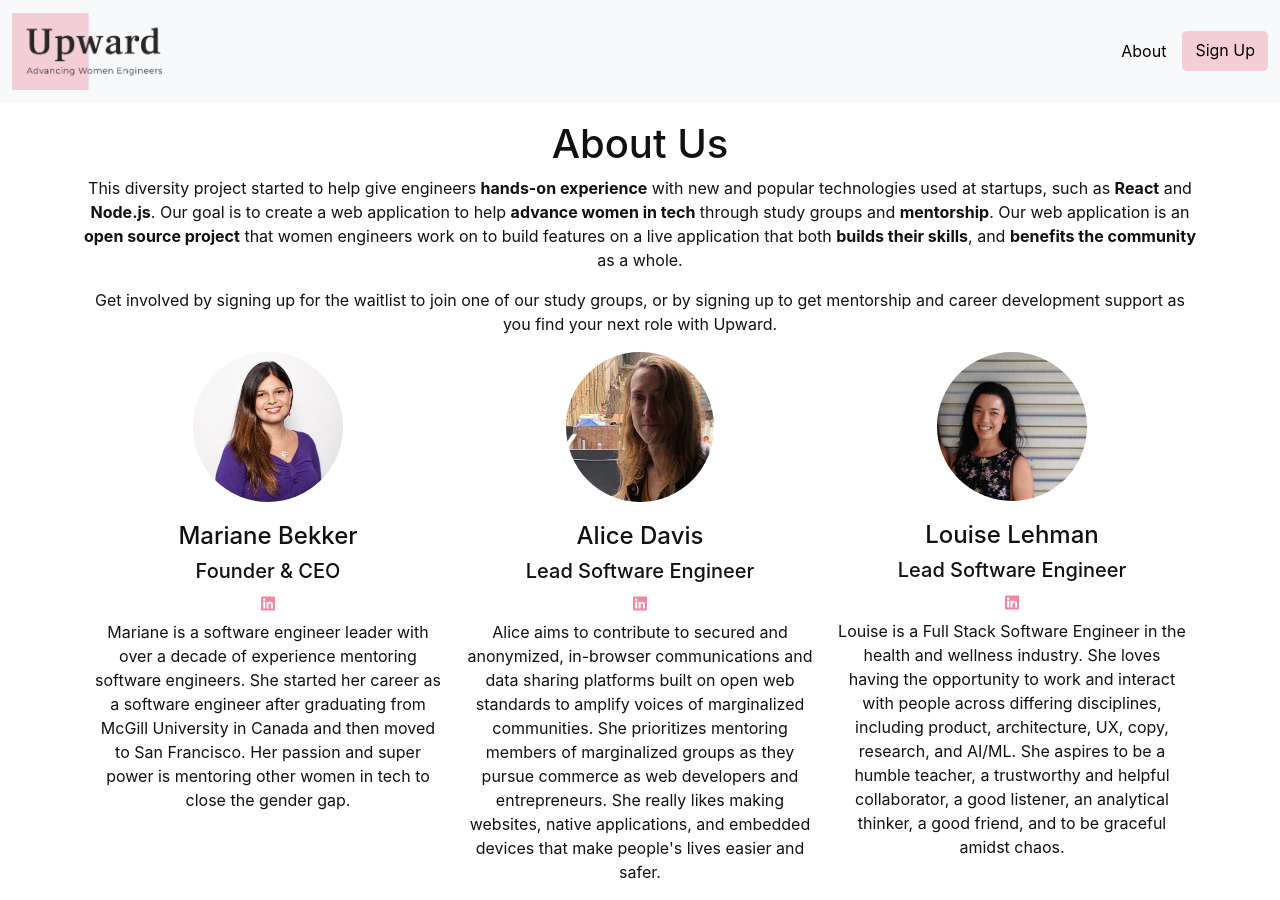
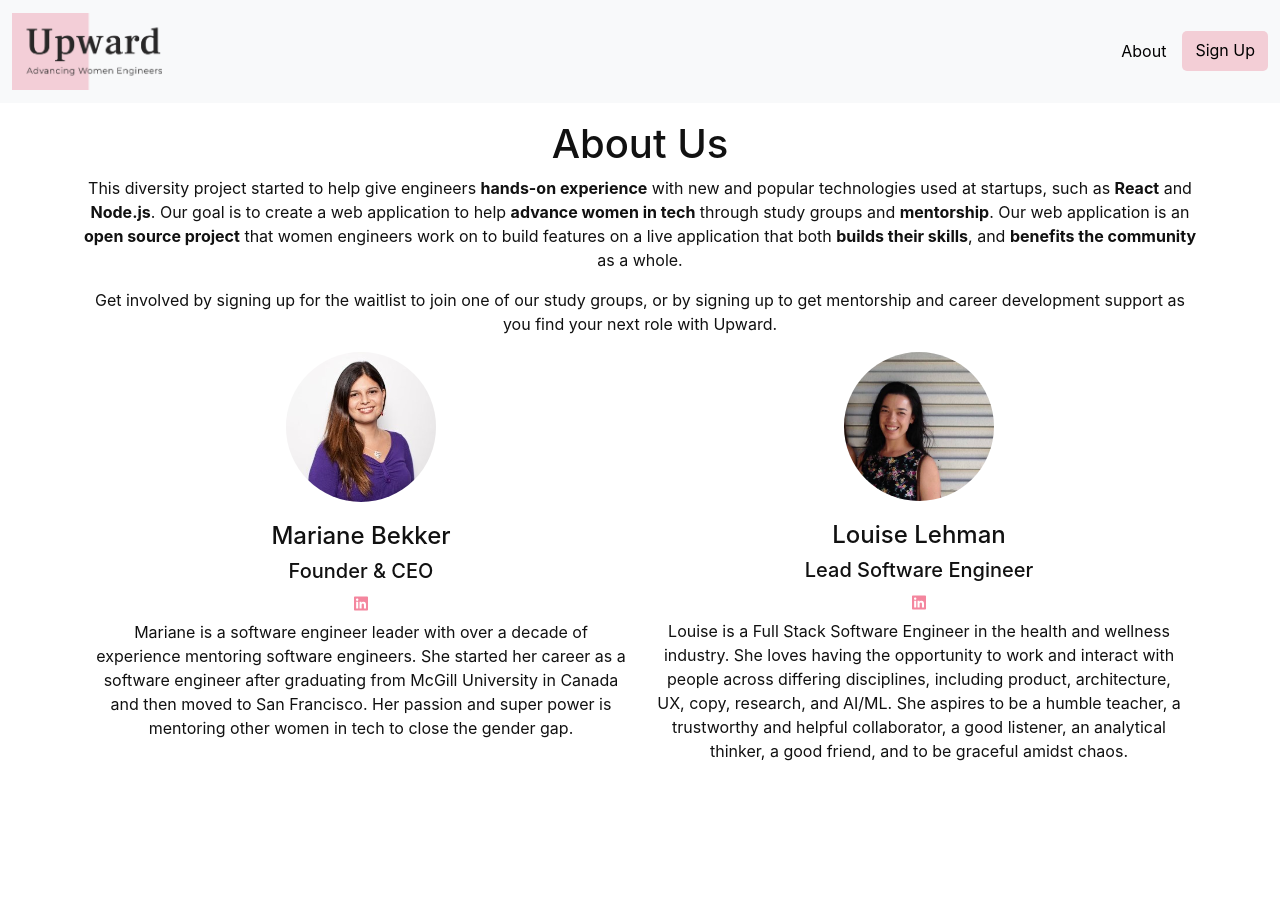
Before and after one commit to upward-dev/Upward, a Next.js app: page /about in a window 1280 px wide. After the commit the page ends 800 px from the top, so only its background shows below. Built offline with nearby package versions, Linux system fonts and the light colour scheme.

Commit message:
remove users prop

```diff
--- a/pages/about.tsx
+++ b/pages/about.tsx
@@ -38,12 +38,6 @@ function About() {
               linkedin="https://www.linkedin.com/in/marianebekker/"
               bio="Mariane is a software engineer leader with over a decade of experience mentoring software engineers. She started her career as a software engineer after graduating from McGill University in Canada and then moved to San Francisco.  Her passion and super power is mentoring other women in tech to close the gender gap."></SpotlightCard>
             <SpotlightCard
-              name="Alice Davis"
-              role="Lead Software Engineer"
-              image="/alicedavis.jpg"
-              linkedin="https://www.linkedin.com/in/diffalot/"
-              bio="Alice aims to contribute to secured and anonymized, in-browser communications and data sharing platforms built on open web standards to amplify voices of marginalized communities. She prioritizes mentoring members of marginalized groups as they pursue commerce as web developers and entrepreneurs. She really likes making websites, native applications, and embedded devices that make people's lives easier and safer."></SpotlightCard>
-            <SpotlightCard
               name="Louise Lehman"
               role="Lead Software Engineer"
               image="/louiselehman.jpeg"
--- a/pages/index.tsx
+++ b/pages/index.tsx
@@ -3,7 +3,7 @@ import Image from 'next/image'
 import Link from 'next/link'
 import prisma from '../lib/prisma'
 
-export default function Home({users}) {
+export default function Home() {
   return (
     <div className="container">
       <Head>
```
